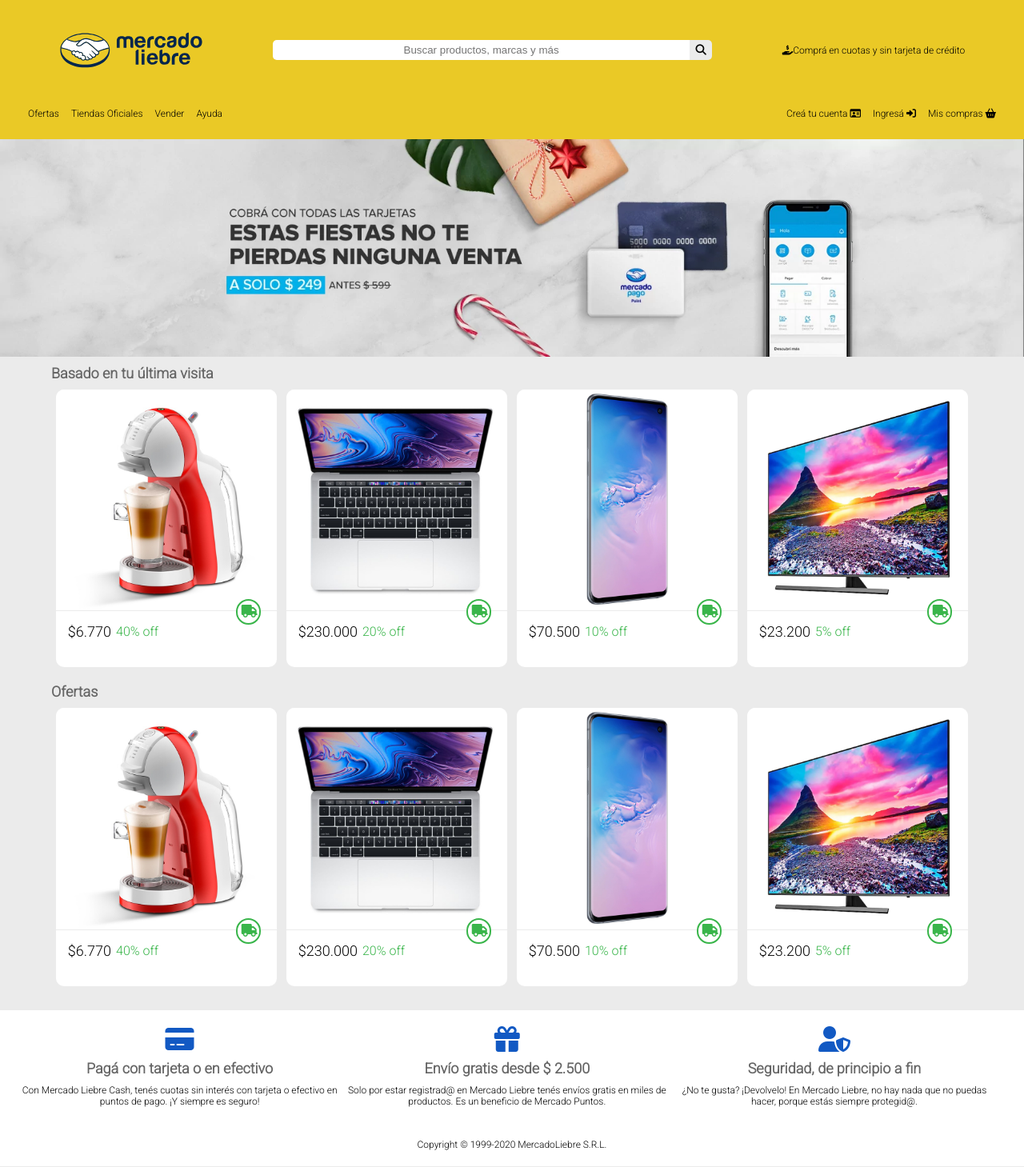
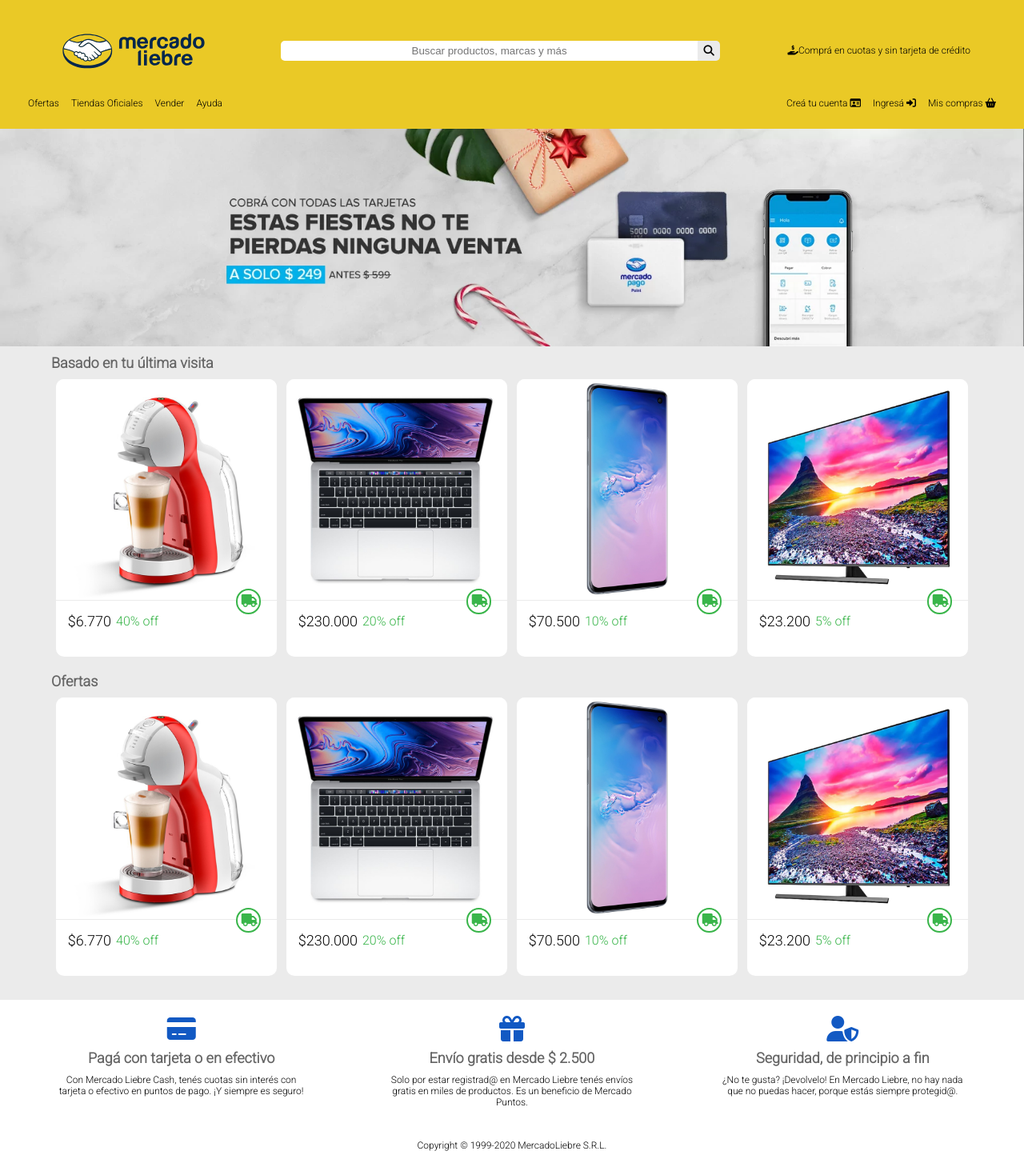
Before and after one commit to joaducant/MercadoLiebre, a website: page views/home.html in a window 1280 px wide. Shown: the whole page at 80% size. Drawn offline with Linux system fonts and the light colour scheme; files whose address does not match are found by name.

Commit message:
Retocando estilos

```diff
--- a/public/css/styles.css
+++ b/public/css/styles.css
@@ -29,7 +29,6 @@
     display: flex;
     flex-wrap: wrap;
     justify-content: space-around;
-    margin-bottom: 15px;
     padding: 15px;
     text-align: center;
 }
@@ -40,9 +39,10 @@
     width: 45%;
     min-width: 130px;
     max-width: 180px;
+    margin: 10px;
 }
 .logo img{
-    min-width: 130px;
+    width: 100%;
 }
 .search-bar{
     display: flex;
@@ -50,7 +50,7 @@
     align-items: center;
     justify-content: center;
     min-width: 130px;
-    margin: 20px 0 20px 0;
+    margin: 10px;
 }
 .formulario-searh-bar{
     display: flex;
@@ -81,6 +81,7 @@
 .compra-en-cuotas{
     text-align: center;
     justify-self: center;
+    margin: 10px;
 }
 header p{
     text-align: center;
@@ -584,23 +585,24 @@
     }
     footer{
         display: flex;
+        justify-content: space-around;
         flex-direction: row;
         flex-wrap: wrap;
     }
     .paga-efectivo-tarjeta{
         display: flex;
         flex-direction: column;
-        width: 33%;
+        width: 25%;
     }
     .envio-gratis{
         display: flex;
         flex-direction: column;
-        width: 33%;
+        width: 25%;
     }
     .seguridad{
         display: flex;
         flex-direction: column;
-        width: 33%;
+        width: 25%;
     }
     .copyright{
         width: 100%;
```
